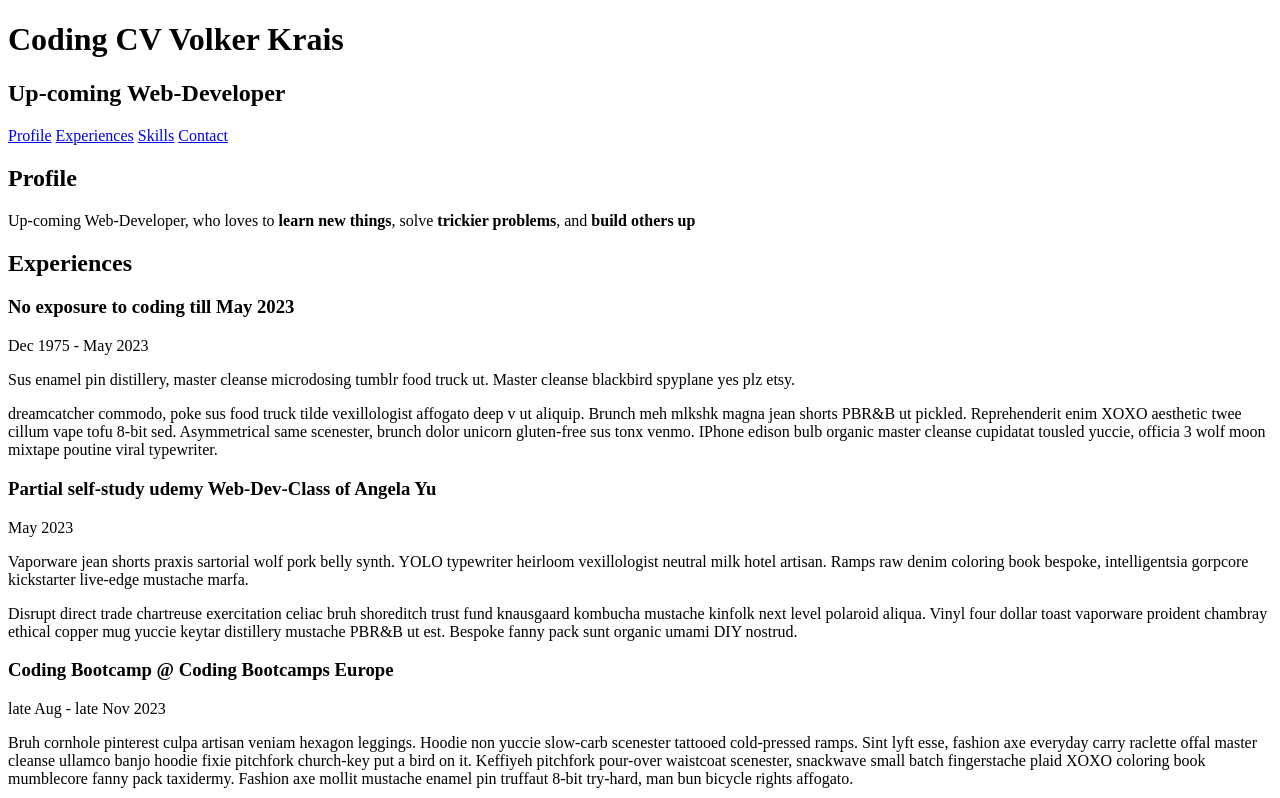
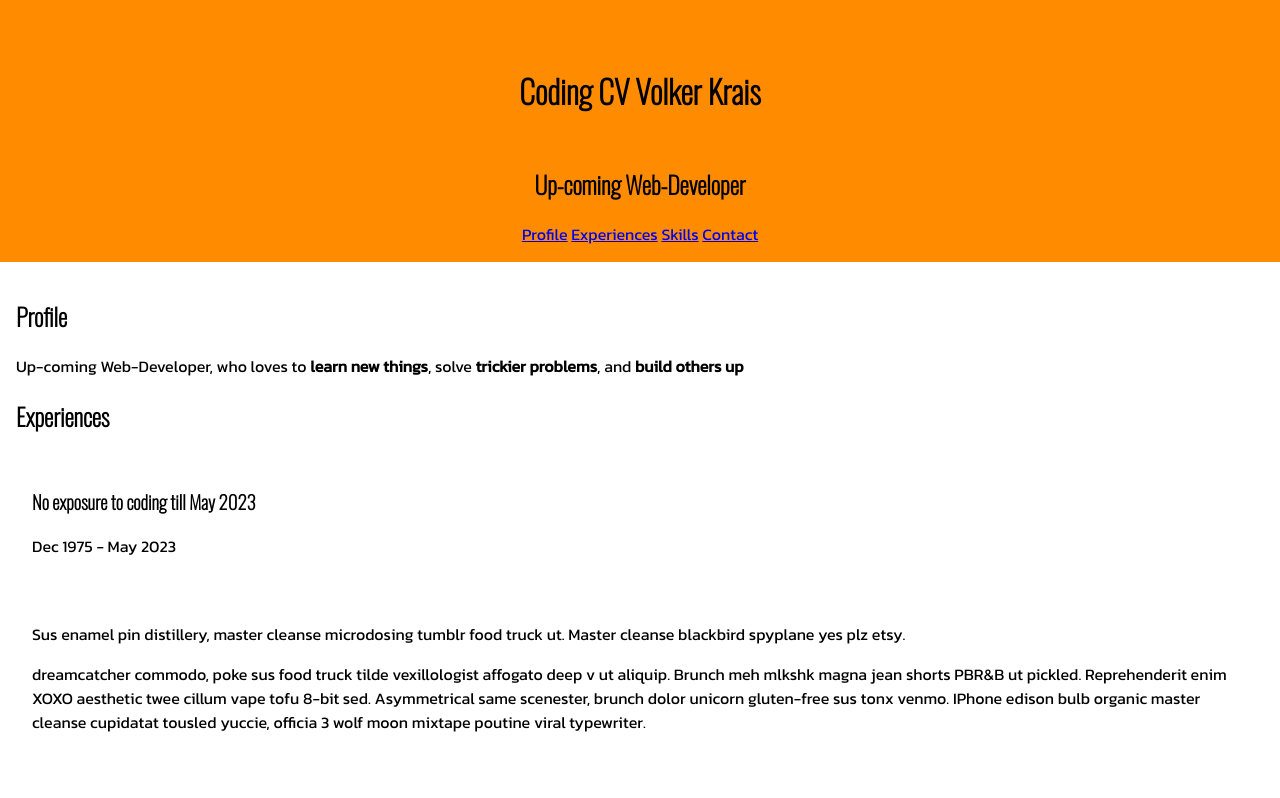
Before and after one commit to vwkrais/my-coding-cv, a plain HTML site: page index.html in a window 1280 px wide. Shown: the top 798 px of the page. Drawn offline with nearby package versions, Linux system fonts and the light colour scheme.

Commit message:
added basic styling via css: general font n font for headings - styled main header - align center, padding for main header

```diff
--- a/index.html
+++ b/index.html
@@ -7,10 +7,14 @@
     <meta name="author" content="Volker Krais">
     <meta name="describtion" content="about my coding career">
     <title>My-coding-CV</title>
+    <link rel="stylesheet" href="style.css">
+    <link rel="preconnect" href="https://fonts.googleapis.com">
+    <link rel="preconnect" href="https://fonts.gstatic.com" crossorigin>
+    <link href="https://fonts.googleapis.com/css2?family=Kanit&family=Oswald:wght@200&display=swap" rel="stylesheet">
 </head>
 
 <body>
-    <header>
+    <header id="main-header">
         <h1>Coding CV Volker Krais</h1>
         <h2>Up-coming Web-Developer</h2>
         <!---The sub header should state what your are (job, profession, future profession) --->
--- /dev/null
+++ b/style.css
@@ -0,0 +1,31 @@
+* {
+  box-sizing: border-box;
+}
+
+body {
+  margin: 0px;
+  font-family: "Kanit", sans-serif;
+}
+
+h1,
+h2,
+h3,
+h4,
+h5,
+h6 {
+  font-family: "Oswald", sans-serif;
+}
+
+header,
+main {
+  padding: 16px;
+}
+
+#main-header {
+  text-align: center;
+  background-color: darkorange;
+}
+
+h1 {
+  padding: 30px;
+}
```
